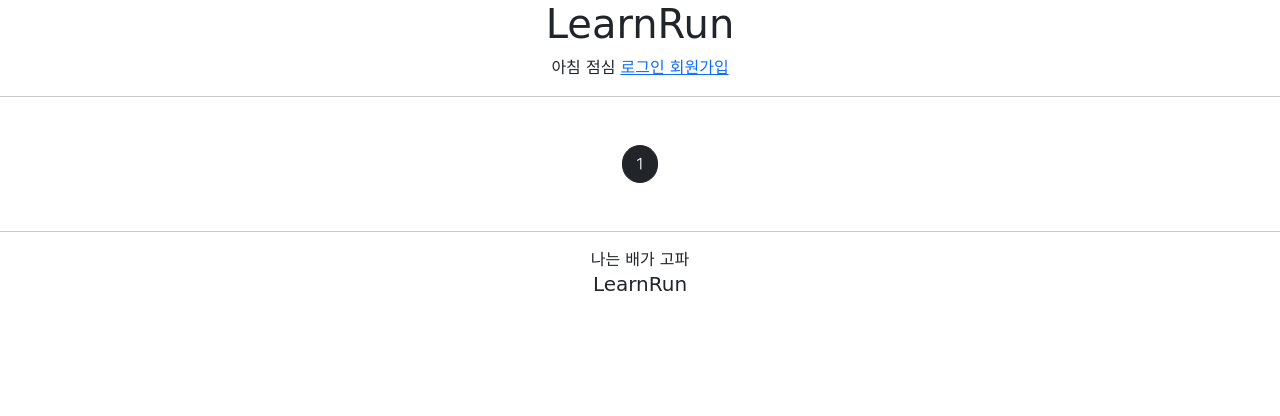
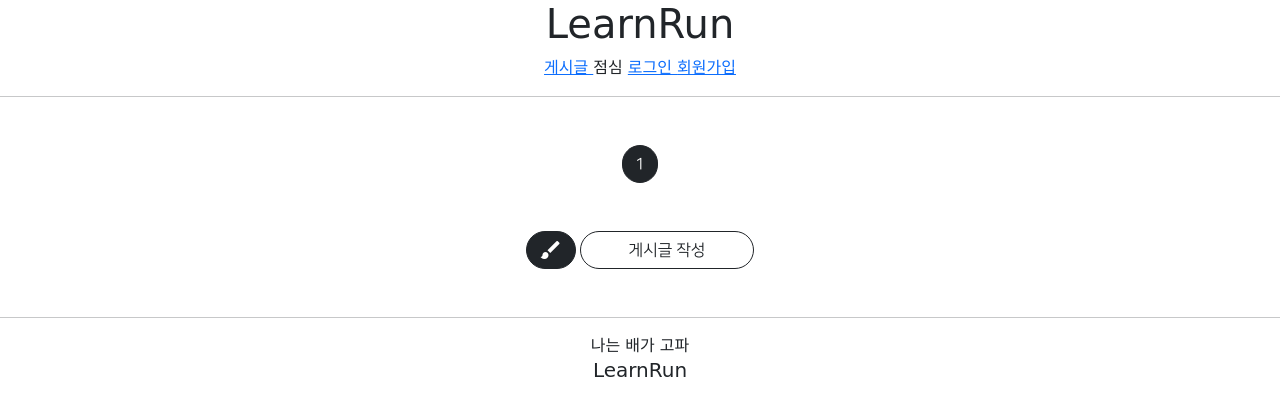
Before and after one commit to RunLearn/LearnRun-django-web, a Django app: page /articles/list/ in a window 1280 px wide. Shown: the top 416 px of the page. Run offline with Django 3.2, Linux system fonts and the light colour scheme; data that the repository does not hold is empty; parts of the project's set-up code (start-up, migrations or seed data) failed here and were passed over; some libraries are stand-ins or nearby versions; some web fonts are replaced.

Commit message:
8/6 article app 제작중 list페이지 수정

```diff
--- a/articleapp/templates/articleapp/list.html
+++ b/articleapp/templates/articleapp/list.html
@@ -40,4 +40,16 @@
 
     {% include 'snippets/pagenation.html' %}
 
+    <div class="text-center my-5">
+        <a href="{% url 'articleapp:create' %}"
+           class="btn btn-dark rounded-pill material-icons">
+            brush
+        </a>
+        <a href="{% url 'articleapp:create' %}"
+           class="btn btn-outline-dark rounded-pill px-5">
+            게시글 작성
+        </a>
+
+    </div>
+
 {% endblock %}
--- a/articleapp/views.py
+++ b/articleapp/views.py
@@ -10,8 +10,8 @@ from articleapp.decorators import article_ownership_required
 from articleapp.forms import ArticleCreationForm
 from articleapp.models import Article
 
-@method_decorator(login_required, 'get')
-@method_decorator(login_required, 'post')
+@method_decorator(login_required(login_url= reverse_lazy('accountapp:login')), 'get')
+@method_decorator(login_required(login_url= reverse_lazy('accountapp:login')), 'post')
 class ArticleCreateView(CreateView):
     model = Article
     form_class = ArticleCreationForm
--- a/templates/header.html
+++ b/templates/header.html
@@ -3,7 +3,9 @@
         <h1>LearnRun</h1>
     </div>
     <div class = "learnrun_header_botton">
-        <span>아침</span>
+        <a href="{% url 'articleapp:list' %}">
+            게시글
+        </a>
         <span>점심</span>
         {% if not user.is_authenticated %}
         <span>
```
